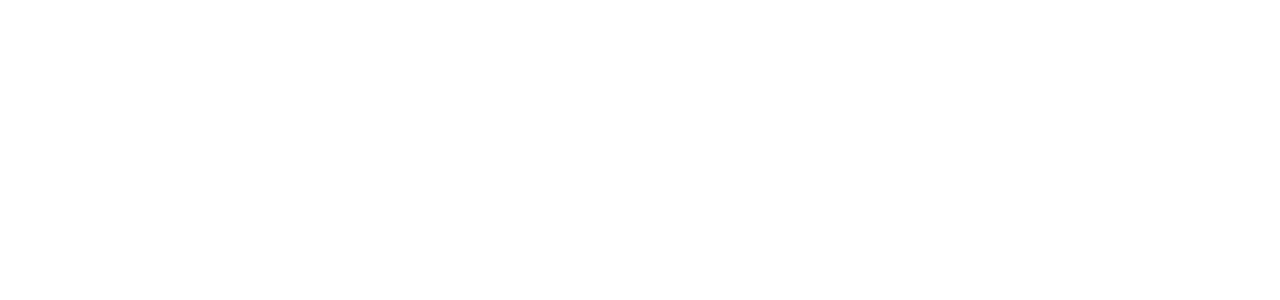
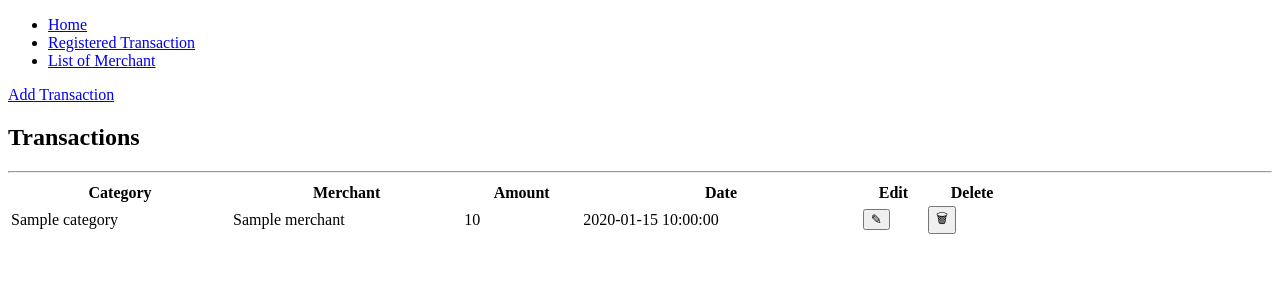
Before and after one commit to linseycurrie/Spending-Tracker, a Flask app: page /transactions in a window 1280 px wide. Before the commit the part shown is empty. Shown: the top 300 px of the page. Run offline with Flask 2, Linux system fonts and the light colour scheme; a database or web service that is not in the repository returns one stand-in record (values such as "Sample title"); some libraries are stand-ins or nearby versions.

Commit message:
second commit

```diff
--- a/spending_tracker/console.py
+++ b/spending_tracker/console.py
@@ -16,8 +16,8 @@
 asda = Merchant("Asda", "Glasgow")
 goOutdoors = Merchant("Go Outdoors", "Clydebank")
 
-transaction1 = Transaction(25.00, "Clothing", tesco)
-transaction2 = Transaction(5.00, "Groceres",  oasis)
+transaction1 = Transaction(25.00, "Clothing", "2020-09-22", tesco)
+transaction2 = Transaction(5.00, "Groceres", "2020-01-12",  oasis)
 
 
 user_repository.save(user1)
--- a/spending_tracker/controllers/merchant_controller.py
+++ b/spending_tracker/controllers/merchant_controller.py
@@ -39,6 +39,6 @@
     name = request.form['name']
     location = request.form['location']
     activated = request.form['activated']
-    merchant = Merchant(name, location, activated)
+    merchant = Merchant(name, location, activated, id)
     merchant_repository.update(merchant)
     return redirect("/merchants")
--- a/spending_tracker/controllers/transaction_controller.py
+++ b/spending_tracker/controllers/transaction_controller.py
@@ -10,11 +10,47 @@
 @transactions_blueprint.route("/transactions")
 def transactions():
     transactions = transaction_repository.select_all()
-    return render_template("transactions/index.html", all_transactions=transactions)
+    return render_template("transactions/index.html", transactions=transactions)
 
-# @transactions_blueprint.route("/transactions/new", method=['GET'])
-# def new_transaction():
-#     amount = request.form['amount']
-#     date = request.form['date']
-#     category = request.form['category']
-#     merchant =
+@transactions_blueprint.route("/transactions/new", methods=['GET'])
+def new_transaction():
+    merchants = merchant_repository.select_all()
+    return render_template("transactions/new.html", merchants=merchants)
+
+@transactions_blueprint.route("/transactions", methods=['POST'])
+def create_transactions():
+    amount = request.form['amount']
+    category = request.form['category']
+    date = request.form['date']
+    merchant = merchant_repository.select(request.form['merchant_id'])
+    transaction = Transaction(amount, category, date, merchant)
+    transaction_repository.save(transaction)
+    return redirect("/transactions")
+
+@transactions_blueprint.route("/transactions/<id>", methods=['GET'])
+def show_transaction(id):
+    transaction = transaction_repository.select(id)
+    return render_template("transactions/show.html", transaction=transaction)
+
+@transactions_blueprint.route("/transactions/<id>/edit", methods=['GET'])
+def edit_transaction(id):
+    transaction = transaction_repository.select(id)
+    merchants = merchant_repository.select_all()
+    all_transactions = transaction_repository.select_all()
+    return render_template("transactions/edit.html", transaction=transaction, merchants=merchants, all_transactions=all_transactions)
+
+@transactions_blueprint.route("/transactions/<id>", methods=['POST'])
+def update_transaction(id):
+    amount = request.form['amount']
+    category = request.form['category']
+    date = request.form['date']
+    merchant = request.form['merchant_id']
+    merchant = merchant_repository.select(merchant)
+    transaction = Transaction(amount, category, date, merchant, id)
+    transaction_repository.update(transaction)
+    return redirect("/transactions")
+
+@transactions_blueprint.route("/transactions/<id>/delete", methods=['POST'])
+def delete_transaction(id):
+    transaction_repository.delete(id)
+    return redirect("/transactions")
--- a/spending_tracker/db/money_tracker.sql
+++ b/spending_tracker/db/money_tracker.sql
@@ -20,6 +20,7 @@
     id SERIAL PRIMARY KEY,
     amount DECIMAL(19,2),
     category VARCHAR(255),
+    date DATE,
     merchant_id INT REFERENCES merchants(id) ON DELETE CASCADE,
     user_id INT REFERENCES users(id) ON DELETE CASCADE
 );
--- a/spending_tracker/models/transaction.py
+++ b/spending_tracker/models/transaction.py
@@ -1,8 +1,9 @@
 
 class Transaction:
 
-    def __init__(self, amount, category, merchant, id=None):
+    def __init__(self, amount, category, date, merchant, id=None):
         self.amount = amount
         self.category = category
+        self.date = date
         self.merchant = merchant
         self.id = id
--- a/spending_tracker/repositories/transaction_repository.py
+++ b/spending_tracker/repositories/transaction_repository.py
@@ -5,8 +5,8 @@
 import repositories.merchant_repository as merchant_repository
 
 def save(transaction):
-    sql = "INSERT INTO transactions (amount, category, merchant_id) VALUES ( %s, %s, %s ) RETURNING *"
-    values = [transaction.amount, transaction.category, transaction.merchant.id]
+    sql = "INSERT INTO transactions (amount, category, date, merchant_id) VALUES ( %s, %s, %s, %s ) RETURNING *"
+    values = [transaction.amount, transaction.category, transaction.date, transaction.merchant.id]
     results = run_sql(sql, values)
     id = results[0]['id']
     transaction.id = id
@@ -20,7 +20,7 @@
 
     for row in results:
         merchant = merchant_repository.select( row['merchant_id'] )
-        transaction = Transaction( row['amount'], row['category'], merchant, row['id'] )
+        transaction = Transaction( row['amount'], row['category'], row['date'], merchant, row['id'] )
         transactions.append(transaction)
     return transactions
 
@@ -32,5 +32,16 @@
 
     if result is not None:
         merchant = merchant_repository.select(result['merchant_id'])
-        transaction = Transaction( result['amount'], result['category'], merchant, result['id'])
+        transaction = Transaction( result['amount'], result['category'], result['date'], merchant, result['id'])
     return transaction
+
+def update(transaction):
+    sql = "UPDATE transactions SET (amount, category, date, merchant) = ( %s, %s, %s, %s ) WHERE id = %s"
+    values = [transaction.amount, transaction.category, transaction.date, transaction.merchant, transaction.id]
+    print(values)
+    run_sql(sql, values)
+
+def delete(id):
+    sql = "DELETE FROM transactions WHERE id = %s"
+    values = [id]
+    run_sql(sql, values)
--- a/spending_tracker/templates/base.html
+++ b/spending_tracker/templates/base.html
@@ -10,8 +10,8 @@
         <nav>
             <ul>
                 <li><a href="/">Home</a></li>
-                <li><a href="/transactions/new">Add Transaction</a></li>
-                <li><a href="/merchants/new">Add Merchant</a></li>
+                <li><a href="/transactions">Registered Transaction</a></li>
+                <li><a href="/merchants">List of Merchant</a></li>
             </ul>
 
 
--- a/spending_tracker/templates/transactions/index.html
+++ b/spending_tracker/templates/transactions/index.html
@@ -0,0 +1,40 @@
+{% extends 'base.html' %}
+{% block content %}
+
+<a href="/transactions/new">Add Transaction</a>
+<h2>Transactions</h2>
+<hr>
+
+<table style="width:80%">
+    <thead>
+    <tr>
+        <th>Category</th>
+        <th>Merchant</th>
+        <th>Amount</th>
+        <th>Date</th>
+        <th>Edit</th>
+        <th>Delete</th>
+
+    </tr>
+    </thead>
+    {% for transaction in transactions  %}
+    <tbody>
+
+    <tr>
+
+        <td>{{transaction.category}}</td>
+        <td>{{transaction.merchant.name}}</td>
+        <td>{{transaction.amount}}</td>
+        <td>{{transaction.date}}</td>
+        <td><form action="/transactions/{{transaction.id}}/edit">
+            <button>&#x270e;</button> </form></td>
+        <td><form action="/transactions/{{transaction.id}}/delete">
+            <button>&#128465;</button>  </form></td>
+
+
+    </tr>
+    </tbody>
+    {% endfor %}
+</table>
+
+{% endblock %}
```
Also changed, not shown: spending_tracker/templates/index.html (+1 -23 lines), spending_tracker/templates/merchants/index.html (+4 -3 lines), spending_tracker/templates/merchants/show.html (+7 -1 lines), spending_tracker/templates/transactions/edit.html (+50 -0 lines), spending_tracker/templates/transactions/new.html (+21 -9 lines), spending_tracker/templates/transactions/show.html (+8 -0 lines), spending_tracker/templates/users/index.html (added, +32 -0 lines).
